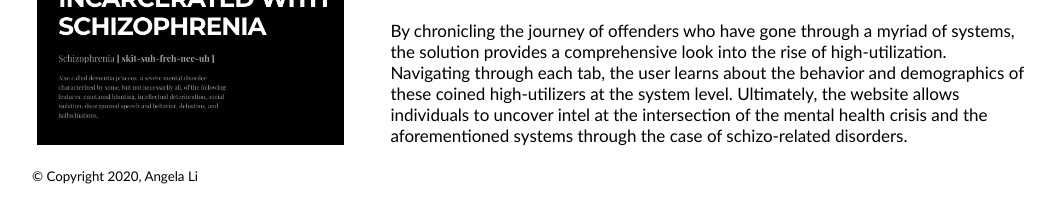
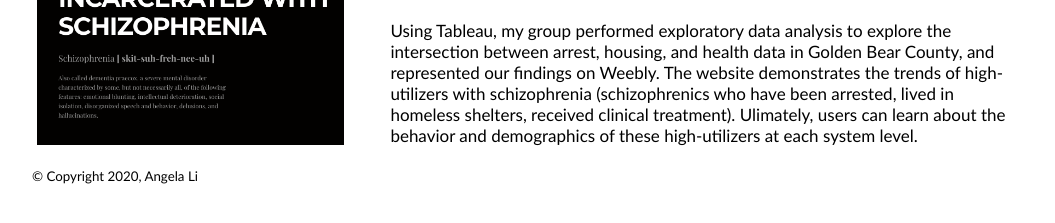
Before and after one commit to angelaalii/bio, a plain HTML site: page project.html in a window 1280 px wide. Shown: the part 343-566 px from the top of the page, without its empty margins (96-1151 px from the left). Drawn offline with Linux system fonts and the light colour scheme.

Commit message:
change description

```diff
--- a/project.html
+++ b/project.html
@@ -24,8 +24,11 @@
 				<img src="newregentcafeimg.png" style="width: 30%">
 				<p class="title">New Regent Cafe (Web Design)</p>
 				<p class="projectdetail">This website was made for a Hong Kong style cafe that is located in San
-					Francisco's Chinatown. 90% of the restaurant's customers are Chinese immigrants, therefore these diners mainly speak Chinese. The site enable customers to receive updates on the restaurant's holiday
-					hours and their weekly specials. In addition, individuals can navigate through the business's contact information and
+					Francisco's Chinatown. 90% of the restaurant's customers are Chinese immigrants, therefore these
+					diners mainly speak Chinese. The site enable customers to receive updates on the restaurant's
+					holiday
+					hours and their weekly specials. In addition, individuals can navigate through the business's
+					contact information and
 					breakfast/lunch menus. </p>
 			</div>
 		</a>
@@ -33,12 +36,11 @@
 			<div class="project">
 				<img src="schizoimg.png" style="width: 30%">
 				<p class="title">INFO 190: Incarcerated with Schizophrenia (Data Analysis)</p>
-				<p class="projectdetail">By chronicling the journey of offenders who have gone through a myriad of
-					systems, the solution provides a comprehensive look into the rise of high-utilization. Navigating
-					through each tab, the user learns about the behavior and demographics of these coined high-utilizers
-					at the system level. Ultimately, the website allows individuals to uncover intel at the
-					intersection of the mental health crisis and the aforementioned systems through the case of
-					schizo-related disorders.</p>
+				<p class="projectdetail"> Using Tableau, my group performed exploratory data analysis to explore the
+					intersection between arrest, housing, and health data in Golden Bear County, and represented our
+					findings on Weebly. The website demonstrates the trends of high-utilizers with schizophrenia
+					(schizophrenics who have been arrested, lived in homeless shelters, received clinical treatment).
+					Ulimately, users can learn about the behavior and demographics of these high-utilizers at each system level.</p>
 			</div>
 		</a>
 	</div>
```
